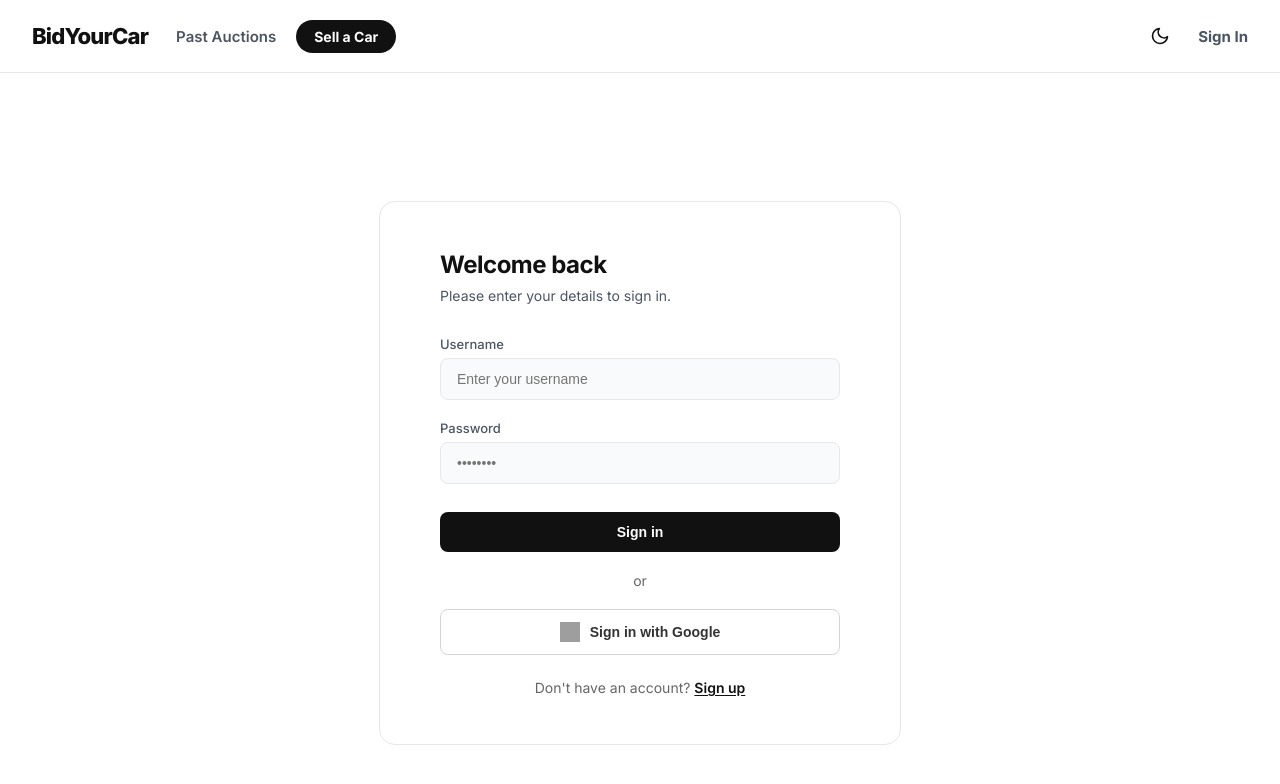
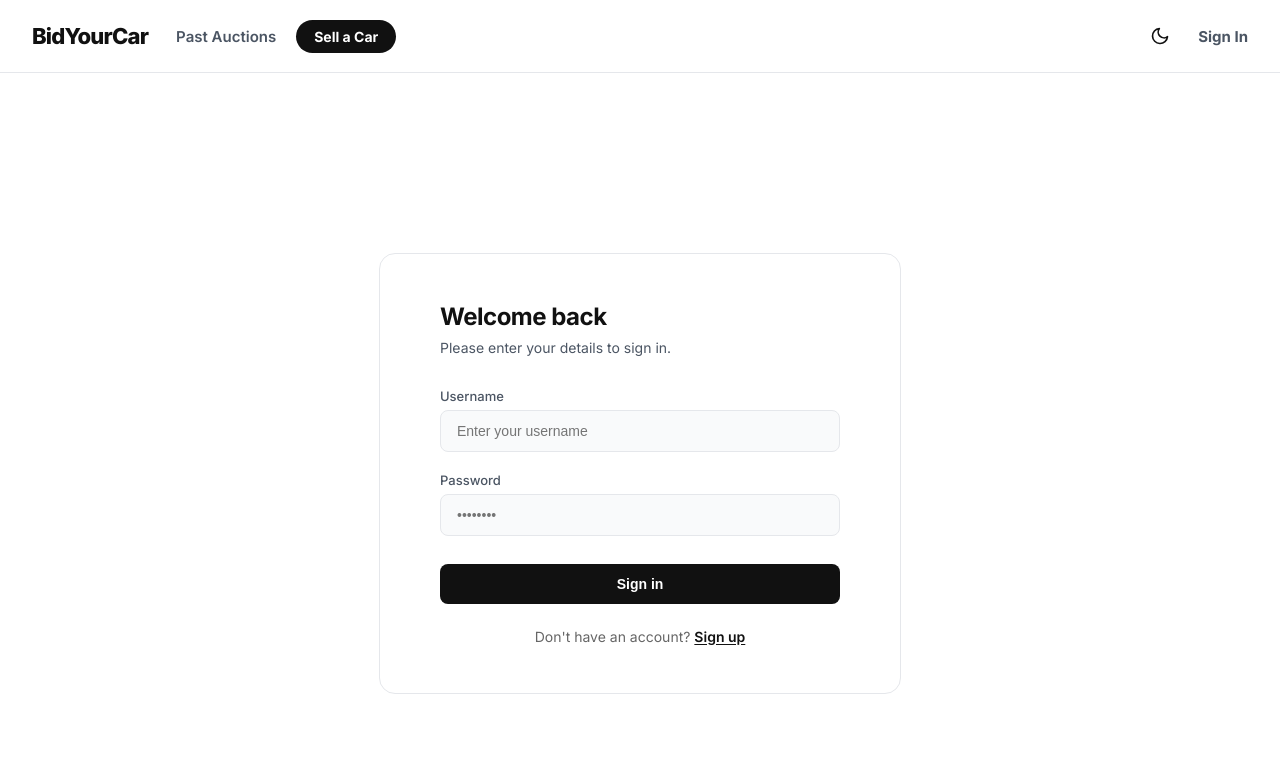
Before and after one commit to syncleon/bid-your-car, a React (Vite) app in the folder bidfe/: page /login in a window 1280 px wide. Shown: the top 784 px of the page. Built offline with nearby package versions, Linux system fonts and the light colour scheme; no server answers; grey boxes are pictures that could not be loaded.

Commit message:
comment google login

```diff
--- a/bidfe/src/features/auth/ui/LoginForm.tsx
+++ b/bidfe/src/features/auth/ui/LoginForm.tsx
@@ -52,9 +52,10 @@ export const LoginForm = observer(() => {
         }
     };
 
-    const handleGoogleLogin = () => {
-        window.location.href = '/oauth2/authorization/google';
-    };
+    // const handleGoogleLogin = () => {
+    //     window.location.href = '/oauth2/authorization/google';
+    // };
+
     return (
         <div style={formStyles.container}>
             <h2 style={formStyles.header}>Welcome back</h2>
@@ -102,28 +103,28 @@ export const LoginForm = observer(() => {
                 </button>
             </form>
 
-            <div style={{ textAlign: 'center', margin: '20px 0', color: '#666', fontSize: '14px' }}>
-                or
-            </div>
+            {/*<div style={{ textAlign: 'center', margin: '20px 0', color: '#666', fontSize: '14px' }}>*/}
+            {/*    or*/}
+            {/*</div>*/}
 
-            <button
-                type="button"
-                onClick={handleGoogleLogin}
-                style={{
-                    ...formStyles.primaryBtn,
-                    backgroundColor: '#fff',
-                    color: '#333',
-                    border: '1px solid #d1d5db',
-                    display: 'flex',
-                    alignItems: 'center',
-                    justifyContent: 'center',
-                    gap: '10px',
-                    marginBottom: '20px'
-                }}
-            >
-                <img src="https://www.svgrepo.com/show/475656/google-color.svg" alt="Google" width="20" height="20" />
-                Sign in with Google
-            </button>
+            {/*<button*/}
+            {/*    type="button"*/}
+            {/*    onClick={handleGoogleLogin}*/}
+            {/*    style={{*/}
+            {/*        ...formStyles.primaryBtn,*/}
+            {/*        backgroundColor: '#fff',*/}
+            {/*        color: '#333',*/}
+            {/*        border: '1px solid #d1d5db',*/}
+            {/*        display: 'flex',*/}
+            {/*        alignItems: 'center',*/}
+            {/*        justifyContent: 'center',*/}
+            {/*        gap: '10px',*/}
+            {/*        marginBottom: '20px'*/}
+            {/*    }}*/}
+            {/*>*/}
+            {/*    <img src="https://www.svgrepo.com/show/475656/google-color.svg" alt="Google" width="20" height="20" />*/}
+            {/*    Sign in with Google*/}
+            {/*</button>*/}
 
             <div style={formStyles.footer}>
                 <span style={{ color: "#666" }}>Don't have an account? </span>
```
